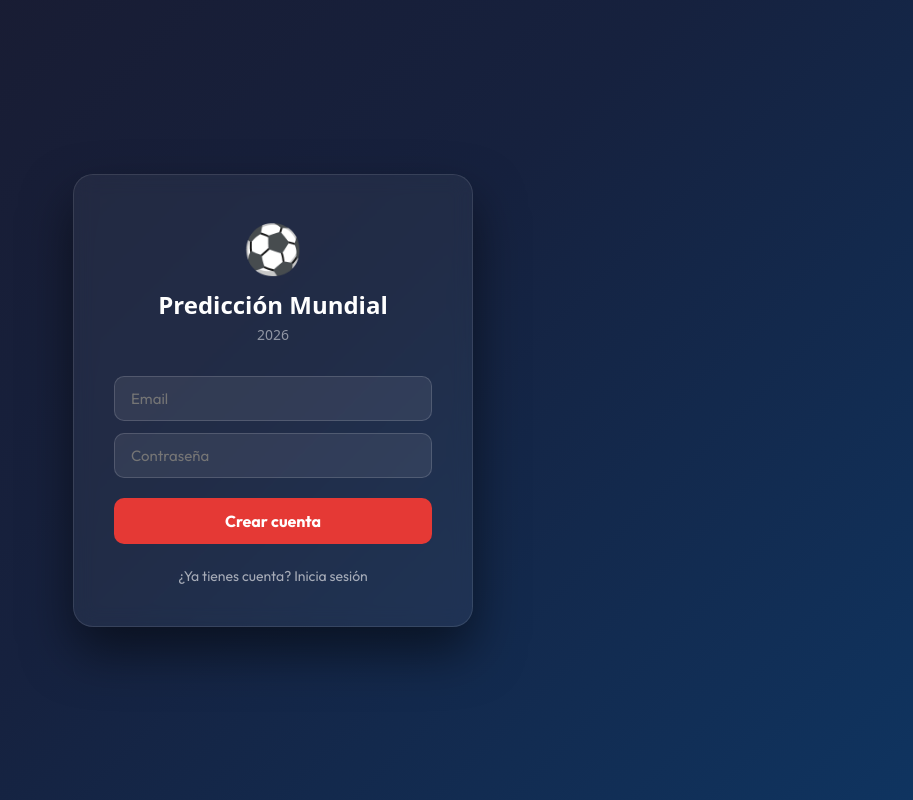
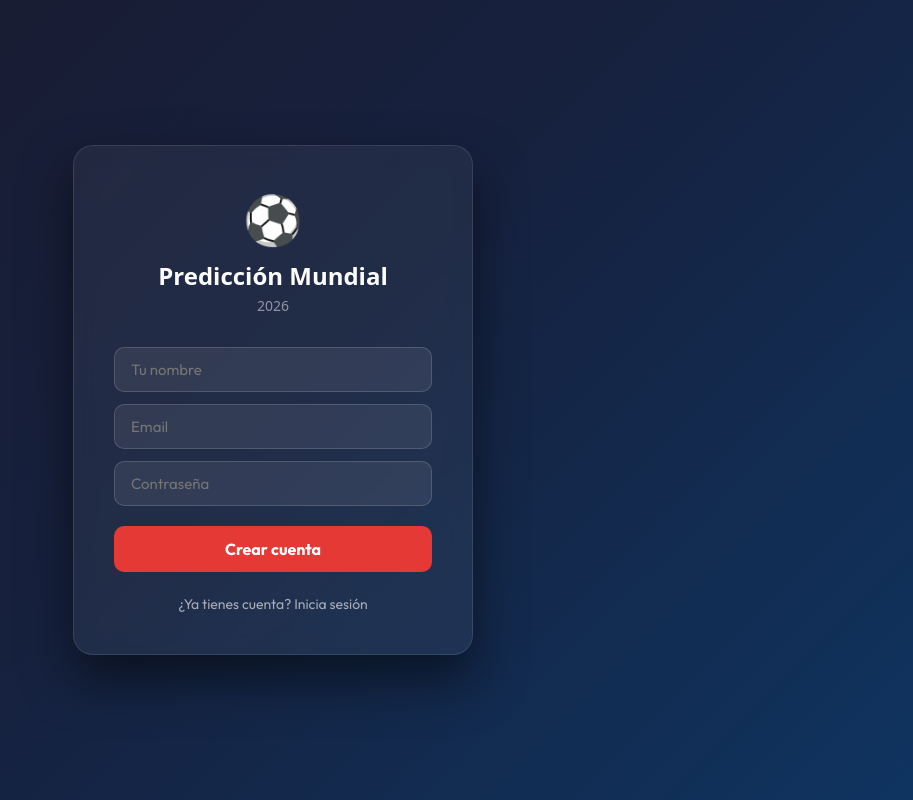
Before and after one commit to juanforba12-droid/prediccionmunidal2026, a React (Vite) app: page /auth in a window 1280 px wide. Both pictures are taken after a click on the button "¿No tienes cuenta? Regístrate". Shown: the whole page, without its empty margins (367-1280 px from the left). Built offline with nearby package versions, Linux system fonts and the light colour scheme; no server answers.

Commit message:
Update Auth.jsx

```diff
--- a/src/pages/Auth.jsx
+++ b/src/pages/Auth.jsx
@@ -3,6 +3,7 @@ import { useNavigate } from 'react-router-dom'
 import { supabase } from '../lib/supabase.js'
 
 export default function Auth() {
+  const [nombre, setNombre] = useState('')
   const [email, setEmail] = useState('')
   const [password, setPassword] = useState('')
   const [loading, setLoading] = useState(false)
@@ -22,10 +23,14 @@ export default function Auth() {
 
   const handleSubmit = async () => {
     if (!email || !password) { setError('Rellena todos los campos'); return }
+    if (mode === 'register' && !nombre) { setError('Pon tu nombre'); return }
     setLoading(true); setError('')
     try {
       if (mode === 'register') {
-        const { data, error: err } = await supabase.auth.signUp({ email, password })
+        const { data, error: err } = await supabase.auth.signUp({
+          email, password,
+          options: { data: { full_name: nombre } }
+        })
         if (err) throw err
         if (data.session) { nav('/', { replace: true }); return }
         const { error: loginErr } = await supabase.auth.signInWithPassword({ email, password })
@@ -45,6 +50,12 @@ export default function Auth() {
     setLoading(false)
   }
 
+  const input = (props) => ({
+    style: { width: '100%', padding: '12px 16px', borderRadius: 10, border: '1px solid rgba(255,255,255,0.15)', background: 'rgba(255,255,255,0.08)', color: '#fff', fontSize: 15, marginBottom: 12, boxSizing: 'border-box', outline: 'none' },
+    onKeyDown: e => e.key === 'Enter' && handleSubmit(),
+    ...props
+  })
+
   return (
     <div style={{ minHeight: '100vh', background: 'linear-gradient(135deg, #1a1a2e 0%, #16213e 50%, #0f3460 100%)', display: 'flex', alignItems: 'center', justifyContent: 'center', fontFamily: 'system-ui, sans-serif' }}>
       <div style={{ background: 'rgba(255,255,255,0.05)', backdropFilter: 'blur(10px)', borderRadius: 20, padding: 40, width: '100%', maxWidth: 400, border: '1px solid rgba(255,255,255,0.1)', boxShadow: '0 25px 50px rgba(0,0,0,0.5)' }}>
@@ -53,16 +64,22 @@ export default function Auth() {
           <h1 style={{ color: '#fff', margin: '8px 0 4px', fontSize: 24, fontWeight: 700 }}>Predicción Mundial</h1>
           <p style={{ color: 'rgba(255,255,255,0.5)', fontSize: 14, margin: 0 }}>2026</p>
         </div>
+
         {error && <div style={{ background: 'rgba(239,68,68,0.2)', border: '1px solid rgba(239,68,68,0.4)', borderRadius: 10, padding: '10px 14px', marginBottom: 16, color: '#fca5a5', fontSize: 14 }}>{error}</div>}
-        <input type="email" placeholder="Email" value={email} onChange={e => setEmail(e.target.value)} onKeyDown={e => e.key === 'Enter' && handleSubmit()}
-          style={{ width: '100%', padding: '12px 16px', borderRadius: 10, border: '1px solid rgba(255,255,255,0.15)', background: 'rgba(255,255,255,0.08)', color: '#fff', fontSize: 15, marginBottom: 12, boxSizing: 'border-box', outline: 'none' }} />
-        <input type="password" placeholder="Contraseña" value={password} onChange={e => setPassword(e.target.value)} onKeyDown={e => e.key === 'Enter' && handleSubmit()}
-          style={{ width: '100%', padding: '12px 16px', borderRadius: 10, border: '1px solid rgba(255,255,255,0.15)', background: 'rgba(255,255,255,0.08)', color: '#fff', fontSize: 15, marginBottom: 20, boxSizing: 'border-box', outline: 'none' }} />
+
+        {mode === 'register' && (
+          <input {...input({ type: 'text', placeholder: 'Tu nombre', value: nombre, onChange: e => setNombre(e.target.value) })} />
+        )}
+        <input {...input({ type: 'email', placeholder: 'Email', value: email, onChange: e => setEmail(e.target.value) })} />
+        <input {...input({ type: 'password', placeholder: 'Contraseña', value: password, onChange: e => setPassword(e.target.value), style: { width: '100%', padding: '12px 16px', borderRadius: 10, border: '1px solid rgba(255,255,255,0.15)', background: 'rgba(255,255,255,0.08)', color: '#fff', fontSize: 15, marginBottom: 20, boxSizing: 'border-box', outline: 'none' } })} />
+
         <button onClick={handleSubmit} disabled={loading} style={{ width: '100%', padding: 13, borderRadius: 10, border: 'none', background: loading ? 'rgba(229,57,53,0.5)' : '#e53935', color: '#fff', fontSize: 16, fontWeight: 700, cursor: loading ? 'not-allowed' : 'pointer', marginBottom: 20 }}>
           {loading ? 'Cargando...' : mode === 'login' ? 'Iniciar sesión' : 'Crear cuenta'}
         </button>
+
         <div style={{ textAlign: 'center' }}>
-          <button onClick={() => { setMode(mode === 'login' ? 'register' : 'login'); setError('') }} style={{ background: 'none', border: 'none', color: 'rgba(255,255,255,0.6)', cursor: 'pointer', fontSize: 14 }}>
+          <button onClick={() => { setMode(mode === 'login' ? 'register' : 'login'); setError(''); setNombre('') }}
+            style={{ background: 'none', border: 'none', color: 'rgba(255,255,255,0.6)', cursor: 'pointer', fontSize: 14 }}>
             {mode === 'login' ? '¿No tienes cuenta? Regístrate' : '¿Ya tienes cuenta? Inicia sesión'}
           </button>
         </div>
```
